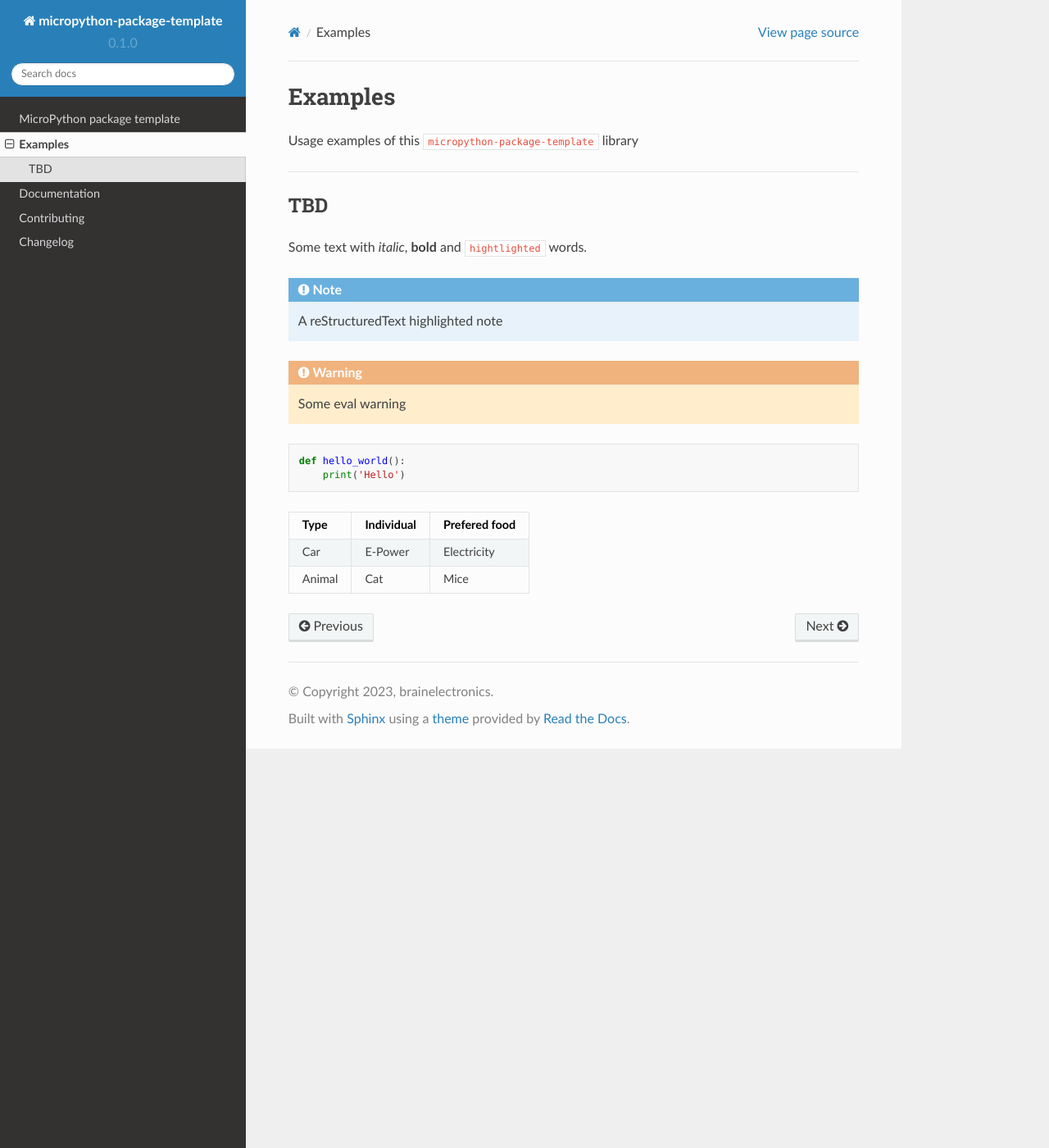
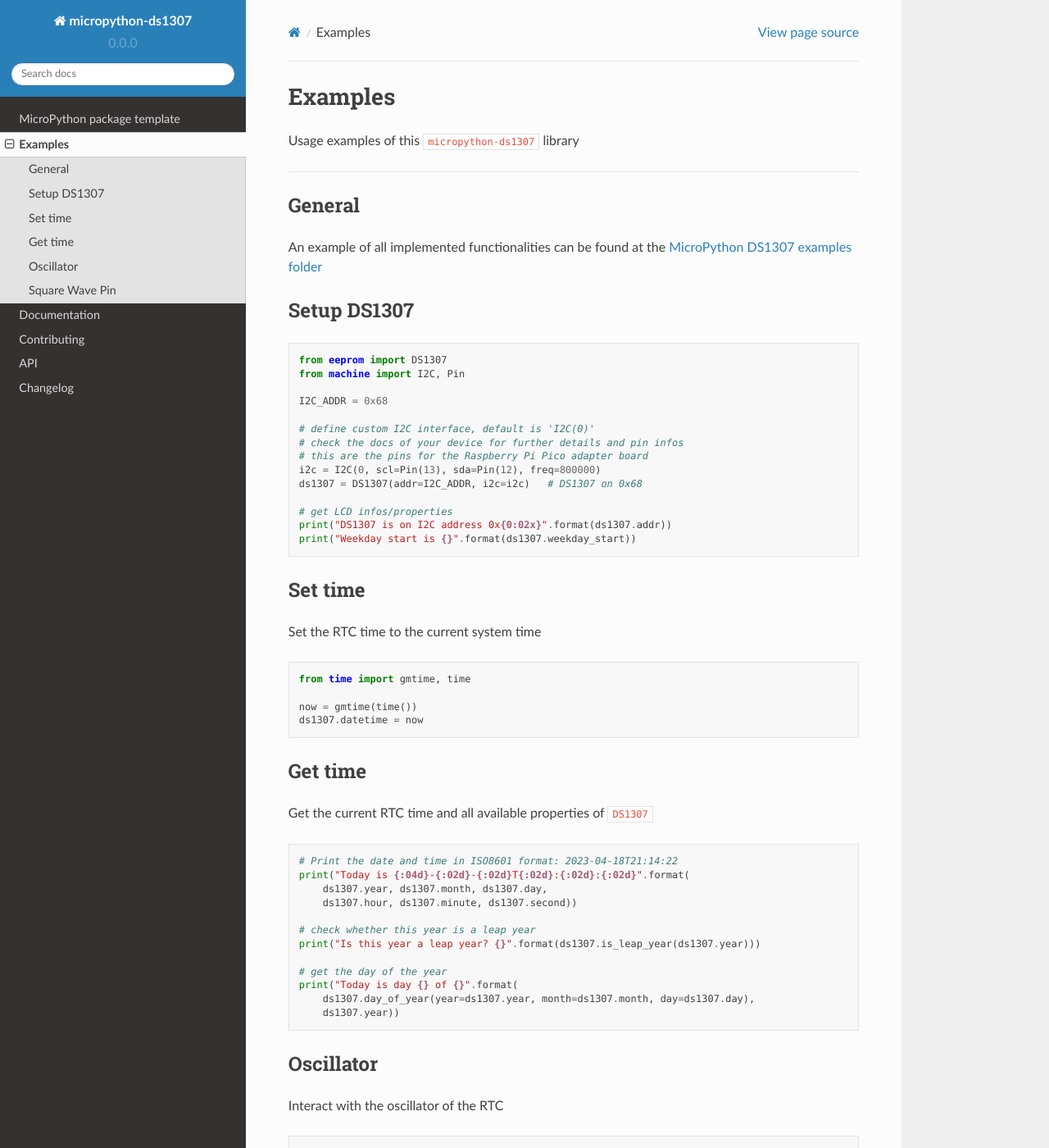
Before and after one commit to brainelectronics/micropython-ds1307, a Sphinx documentation site: the page built from docs/EXAMPLES.md, in a window 1280 px wide and 1400 px high. Shown: the whole window at 82% size. Built offline with Sphinx 7.4.7 and the Read the Docs theme 2.0.0, drawn with Linux system fonts in a browser that asks for light colours; pages that are not in the unit, such as notebooks, are missing from menus; some of the changed text lies outside the part shown.

Commit message:
update docs of DS1307

````diff
--- a/docs/EXAMPLES.md
+++ b/docs/EXAMPLES.md
@@ -1,28 +1,110 @@
 # Examples
 
-Usage examples of this `micropython-package-template` library
+Usage examples of this `micropython-ds1307` library
 
 ---------------
 
-## TBD
+## General
 
-Some text with *italic*, **bold** and `hightlighted` words.
+An example of all implemented functionalities can be found at the
+[MicroPython DS1307 examples folder][ref-micropython-ds1307-examples]
 
-```{note}
-A reStructuredText highlighted note
+## Setup DS1307
+
+```python
+from eeprom import DS1307
+from machine import I2C, Pin
+
+I2C_ADDR = 0x68
+
+# define custom I2C interface, default is 'I2C(0)'
+# check the docs of your device for further details and pin infos
+# this are the pins for the Raspberry Pi Pico adapter board
+i2c = I2C(0, scl=Pin(13), sda=Pin(12), freq=800000)
+ds1307 = DS1307(addr=I2C_ADDR, i2c=i2c)   # DS1307 on 0x68
+
+# get LCD infos/properties
+print("DS1307 is on I2C address 0x{0:02x}".format(ds1307.addr))
+print("Weekday start is {}".format(ds1307.weekday_start))
 ```
 
-```{eval-rst}
-.. warning::
-    Some eval warning
+## Set time
+
+Set the RTC time to the current system time
+
+```python
+from time import gmtime, time
+
+now = gmtime(time())
+ds1307.datetime = now
 ```
 
+## Get time
+
+Get the current RTC time and all available properties of `DS1307`
+
 ```python
-def hello_world():
-    print('Hello')
+# Print the date and time in ISO8601 format: 2023-04-18T21:14:22
+print("Today is {:04d}-{:02d}-{:02d}T{:02d}:{:02d}:{:02d}".format(
+    ds1307.year, ds1307.month, ds1307.day,
+    ds1307.hour, ds1307.minute, ds1307.second))
+
+# check whether this year is a leap year
+print("Is this year a leap year? {}".format(ds1307.is_leap_year(ds1307.year)))
+
+# get the day of the year
+print("Today is day {} of {}".format(
+    ds1307.day_of_year(year=ds1307.year, month=ds1307.month, day=ds1307.day),
+    ds1307.year))
 ```
 
-| Type  | Individual | Prefered food |
-| ----- | ---------- | ------------- |
-| Car | E-Power | Electricity |
-| Animal  | Cat | Mice |
+## Oscillator
+
+Interact with the oscillator of the RTC
+
+```python
+from time import sleep
+
+print("The oscillator is currently active at {}? {}".format(
+    ds1307.datetime, ds1307.halt))
+print("Halt the oscillator and wait for 5 seconds ...")
+ds1307.halt = True
+sleep(5)
+
+print("Current RTC time: {}".format(ds1307.datetime))
+
+print("Enable the oscillator and wait for 5 seconds ...")
+ds1307.halt = False
+sleep(5)
+print("Current RTC time: {}".format(ds1307.datetime))
+```
+
+## Square Wave Pin
+
+Control the squarewave pin `SQ`
+
+```python
+from time import sleep
+
+print("Set square wave output to 1Hz and wait for 5 seconds ...")
+ds1307.square_wave(sqw=1)
+sleep(5)
+
+print("Set square wave output to 4.096kHz and wait for 5 seconds ...")
+ds1307.square_wave(sqw=4)
+sleep(5)
+
+print("Set square wave output to 8.192kHz and wait for 5 seconds ...")
+ds1307.square_wave(sqw=8)
+sleep(5)
+
+print("Set square wave output to HIGH and wait for 5 seconds ...")
+ds1307.square_wave(out=1)
+sleep(5)
+
+print("Set square wave output to LOW and wait for 5 seconds ...")
+ds1307.square_wave(sqw=0)
+sleep(5)
+```
+
+[ref-micropython-ds1307-examples]: https://github.com/brainelectronics/micropython-ds1307/tree/main/examples
--- a/docs/conf.py
+++ b/docs/conf.py
@@ -21,22 +21,21 @@ try:
     to_be_mocked = [
         'micropython',
         'machine',
-        'time.sleep_ms', 'time.sleep_us',
     ]
     for module in to_be_mocked:
         sys.modules[module] = Mock()
         print("Mocked '{}' module".format(module))
 
-    import be_upy_blink
+    import ds1307
 except ImportError:
-    raise SystemExit("be_upy_blink has to be importable")
+    raise SystemExit("ds1307 has to be importable")
 
 # load elements of version.py
-exec(open(here / '..' / 'be_upy_blink' / 'version.py').read())
+exec(open(here / '..' / 'ds1307' / 'version.py').read())
 
 # -- Project information
 
-project = 'micropython-package-template'
+project = 'micropython-ds1307'
 copyright = '2023, brainelectronics'
 author = 'brainelectronics'
 
@@ -78,10 +77,10 @@ suppress_warnings = [
 # A list of regular expressions that match URIs that should not be checked
 # when doing a linkcheck build.
 linkcheck_ignore = [
-    # tag 0.4.0 did not exist during docs introduction
-    'https://github.com/brainelectronics/micropython-package-template/tree/0.4.0',
+    # tag 0.1.0 did not exist during docs introduction
+    'https://github.com/brainelectronics/micropython-ds1307/tree/0.1.0',
     # RTD page did not exist during docs introduction
-    'https://micropython-package-template.readthedocs.io/en/latest/',
+    'https://micropython-ds1307.readthedocs.io/en/latest/',
 ]
 
 templates_path = ['_templates']
--- a/docs/index.rst
+++ b/docs/index.rst
@@ -1,4 +1,4 @@
-MicroPython package template
+MicroPython DS1307
 ===================================
 
 Contents
@@ -11,7 +11,7 @@ Contents
    EXAMPLES
    DOCUMENTATION
    CONTRIBUTING
-   be_upy_blink
+   ds1307
    changelog_link
 
 Indices and tables
````
Also changed, not shown: docs/DOCUMENTATION.md (+2 -2 lines), docs/ds1307.rst (added, +13 -0 lines).
